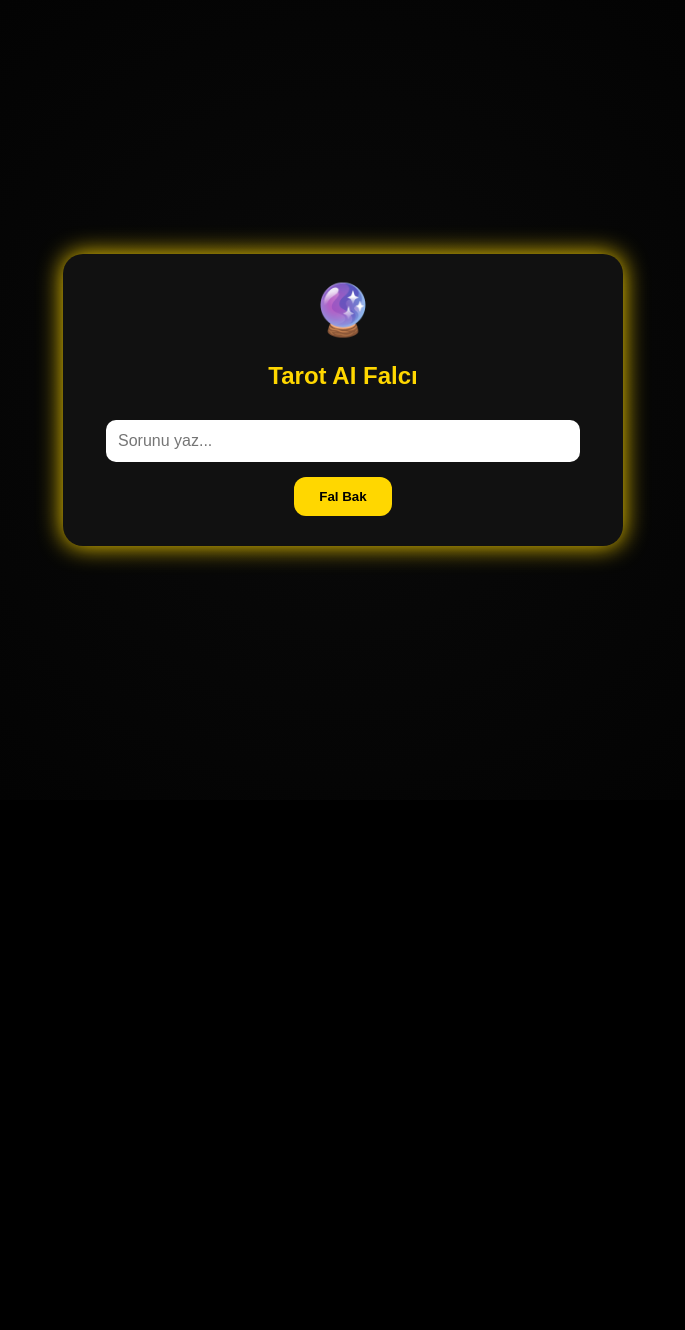
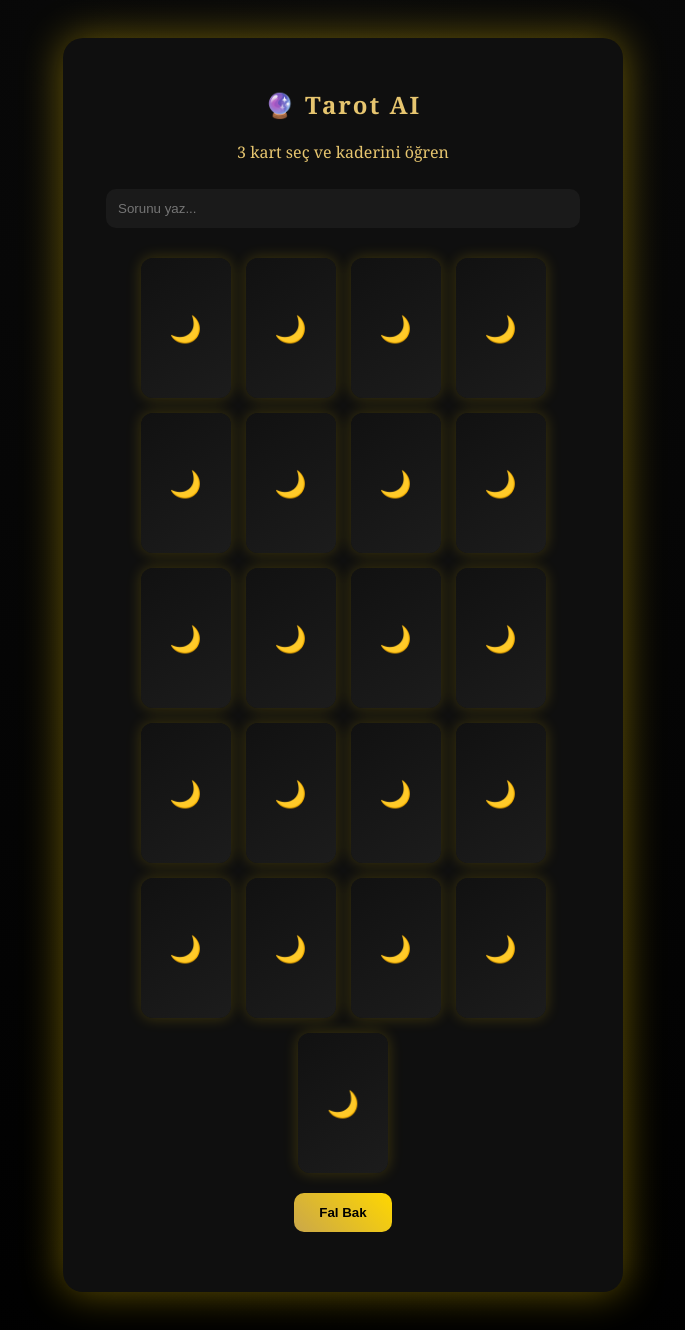
Before and after one commit to lydaark/falcibot, a Flask app: page / in a window 1280 px wide. Shown: the whole page, without its empty margins (297-982 px from the left). Before the commit the page ends 569 px from the top, so only its background shows below. Run offline with Flask 3, Linux system fonts and the light colour scheme.

Commit message:
Update index.html

```diff
--- a/templates/index.html
+++ b/templates/index.html
@@ -1,44 +1,34 @@
 <!DOCTYPE html>
 
 <html lang="tr">
+
 <head>
-<meta charset="UTF-8">
+
 <meta name="viewport" content="width=device-width, initial-scale=1.0">
+
 <title>Tarot AI</title>
 
 <style>
 
 body{
-background: radial-gradient(circle,#0a0a0a,#000);
-font-family:Arial;
-color:#ffd700;
-display:flex;
-justify-content:center;
-align-items:center;
-min-height:100vh;
-margin:0;
+background: radial-gradient(circle at top,#0a0a0a,#000);
+font-family:Georgia;
+color:#e6c56f;
+text-align:center;
+padding:30px;
 }
 
 .container{
-background:#111;
+max-width:500px;
+margin:auto;
+background:#0f0f0f;
 padding:30px;
 border-radius:20px;
-box-shadow:0 0 25px gold;
-width:95%;
-max-width:500px;
-text-align:center;
+box-shadow:0 0 40px rgba(255,215,0,0.4);
 }
 
-.falci{
-font-size:50px;
-margin-bottom:10px;
-animation:float 3s infinite ease-in-out;
-}
-
-@keyframes float{
-0%{transform:translateY(0)}
-50%{transform:translateY(-8px)}
-100%{transform:translateY(0)}
+h2{
+letter-spacing:2px;
 }
 
 input{
@@ -47,75 +37,58 @@ padding:12px;
 border-radius:10px;
 border:none;
 margin-top:10px;
-font-size:16px;
+background:#1a1a1a;
+color:white;
 }
 
 button{
-margin-top:15px;
+margin-top:20px;
 padding:12px 25px;
-background:gold;
+background:linear-gradient(45deg,#caa74a,#ffd700);
 border:none;
-border-radius:12px;
+border-radius:10px;
+font-weight:bold;
 cursor:pointer;
-font-weight:bold;
 }
 
 .cards{
 display:flex;
+flex-wrap:wrap;
 justify-content:center;
-gap:10px;
-margin-top:20px;
-flex-wrap:wrap;
+gap:15px;
+margin-top:30px;
 }
 
 .card{
 width:90px;
 height:140px;
-perspective:1000px;
+border-radius:12px;
+background:linear-gradient(145deg,#111,#1c1c1c);
+display:flex;
+align-items:center;
+justify-content:center;
+font-size:26px;
+cursor:pointer;
+transition:0.5s;
+box-shadow:0 0 15px rgba(255,215,0,0.2);
 }
 
-.card-inner{
-position:relative;
-width:100%;
-height:100%;
-transition:transform 0.8s;
-transform-style:preserve-3d;
+.card:hover{
+transform:scale(1.1);
 }
 
-.card.flip .card-inner{
+.open{
+background:#000;
+color:gold;
 transform:rotateY(180deg);
 }
 
-.card-front,.card-back{
-position:absolute;
-width:100%;
-height:100%;
-backface-visibility:hidden;
-border-radius:10px;
-display:flex;
-justify-content:center;
-align-items:center;
-font-size:12px;
-}
-
-.card-front{
-background:#333;
-}
-
-.card-back{
-background:linear-gradient(145deg,#000,#222);
-transform:rotateY(180deg);
-color:gold;
-padding:5px;
-text-align:center;
-}
-
 .yorum{
-margin-top:25px;
-color:white;
+margin-top:30px;
 text-align:left;
 line-height:1.6;
 white-space:pre-line;
+color:white;
 }
 
 </style>
@@ -126,61 +99,92 @@ white-space:pre-line;
 
 <div class="container">
 
-<div class="falci">🔮</div>
+<h2>🔮 Tarot AI</h2>
 
-<h2>Tarot AI Falcı</h2>
+<p>3 kart seç ve kaderini öğren</p>
 
-<form method="POST">
+<input id="question" placeholder="Sorunu yaz...">
 
-<input name="question" placeholder="Sorunu yaz..." required>
+<div class="cards" id="cards"></div>
 
-<br>
+<button onclick="falBak()">Fal Bak</button>
 
-<button>Fal Bak</button>
-
-</form>
-
-{% if cards %}
-
-<div class="cards">
-
-{% for card in cards %}
-
-<div class="card flip">
-
-<div class="card-inner">
-
-<div class="card-front">🃏</div>
-
-<div class="card-back">
-
-{{card}}
+<div id="yorum" class="yorum"></div>
 
 </div>
 
-</div>
+<script>
 
-</div>
+const tarot=[
+"The Fool","The Magician","The High Priestess","The Empress",
+"The Emperor","The Lovers","The Chariot","Strength","The Hermit",
+"Wheel of Fortune","Justice","The Hanged Man","Death",
+"Temperance","The Devil","The Tower","The Star","The Moon",
+"The Sun","Judgement","The World"
+]
 
-{% endfor %}
+const cardsDiv=document.getElementById("cards")
 
-</div>
+let selected=[]
 
-{% endif %}
+tarot.forEach(card=>{
 
-{% if yorum %}
+let div=document.createElement("div")
 
-<div class="yorum">
+div.className="card"
 
-<h3>🔮 Fal Yorumu</h3>
+div.innerHTML="🌙"
 
-{{yorum}}
+div.onclick=()=>{
 
-</div>
+if(selected.length<3 && !div.classList.contains("open")){
 
-{% endif %}
+div.classList.add("open")
 
-</div>
+div.innerText=card
+
+selected.push(card)
+
+}
+
+}
+
+cardsDiv.appendChild(div)
+
+})
+
+function falBak(){
+
+let question=document.getElementById("question").value
+
+if(selected.length<3){
+
+alert("Lütfen 3 kart seç")
+
+return
+
+}
+
+fetch("/",{
+method:"POST",
+headers:{
+"Content-Type":"application/x-www-form-urlencoded"
+},
+body:`question=${question}`
+})
+.then(res=>res.text())
+.then(html=>{
+
+document.open()
+document.write(html)
+document.close()
+
+})
+
+}
+
+</script>
 
 </body>
+
 </html>
```
